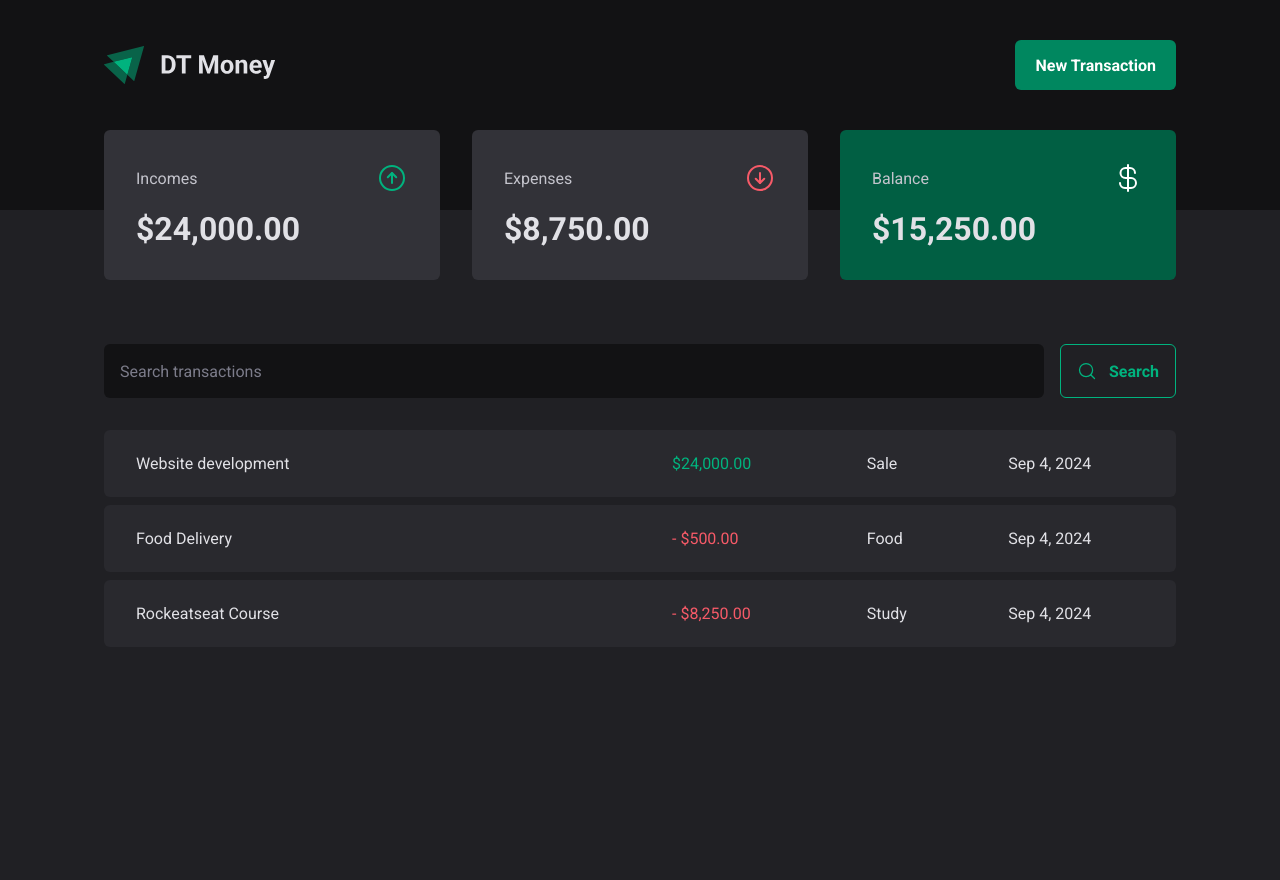
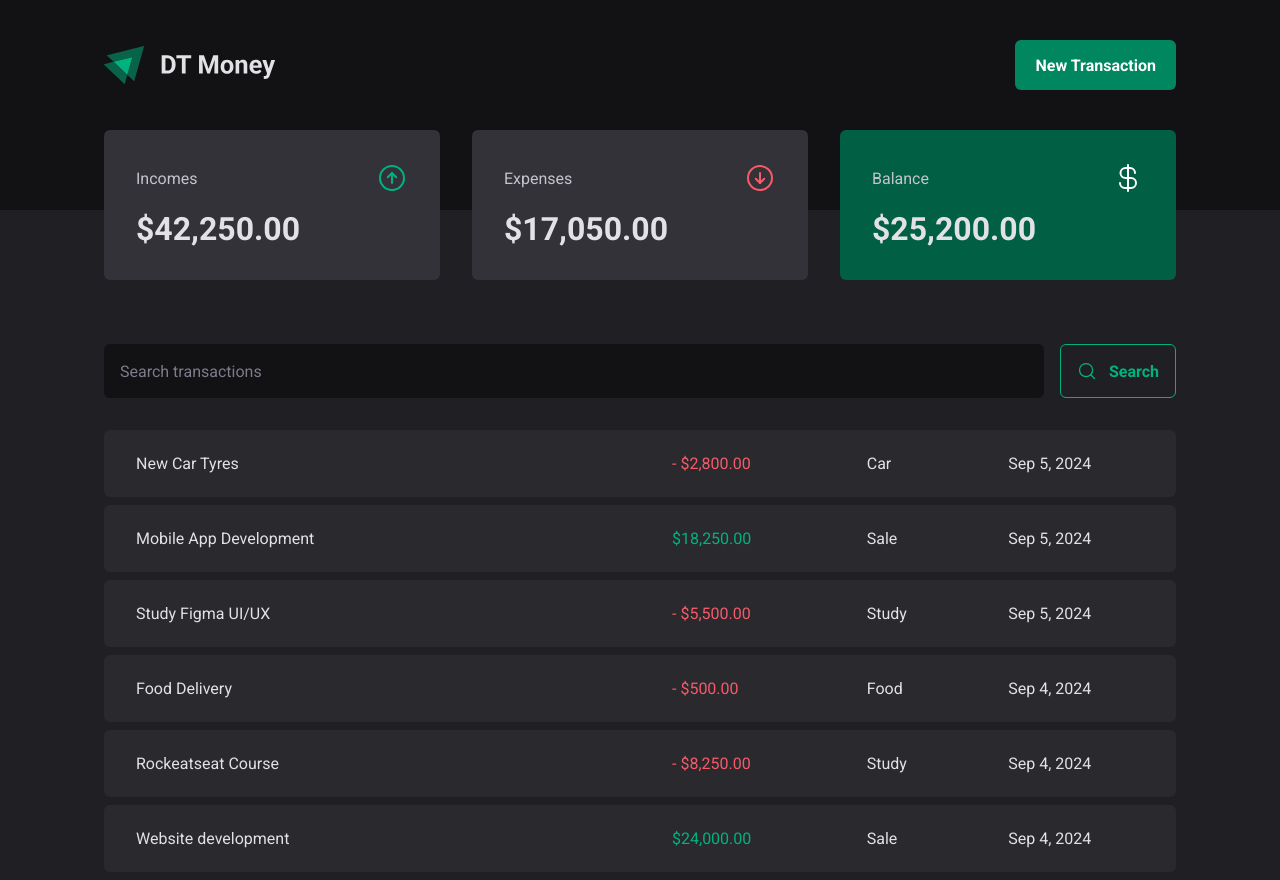
Before and after one commit to bielgirao/03-dt-money, a React (Vite) app: page / in a window 1280 px wide. Before the commit the page ends 800 px from the top, so only its background shows below. Built offline with nearby package versions, Linux system fonts and the light colour scheme; data requests are answered from the project's data file.

Commit message:
feat: add createTransaction method to transactions context and to new transaction modal components

```diff
--- a/server.json
+++ b/server.json
@@ -23,6 +23,30 @@
       "category": "Study",
       "amount": 8250,
       "createdAt": "2024-09-04T23:21:19.942Z"
+    },
+    {
+      "description": "Study Figma UI/UX",
+      "type": "expense",
+      "category": "Study",
+      "amount": 5500,
+      "createdAt": "2024-09-05T02:14:17.427Z",
+      "id": 4
+    },
+    {
+      "description": "Mobile App Development",
+      "type": "income",
+      "category": "Sale",
+      "amount": 18250,
+      "createdAt": "2024-09-05T02:17:10.137Z",
+      "id": 5
+    },
+    {
+      "description": "New Car Tyres",
+      "type": "expense",
+      "category": "Car",
+      "amount": 2800,
+      "createdAt": "2024-09-05T02:27:30.390Z",
+      "id": 6
     }
   ]
 }
--- a/src/components/NewTransactionModal/index.tsx
+++ b/src/components/NewTransactionModal/index.tsx
@@ -4,6 +4,8 @@ import {ArrowCircleDown, ArrowCircleUp, X} from "phosphor-react";
 import * as z from 'zod';
 import {Controller, useForm} from "react-hook-form";
 import {zodResolver} from "@hookform/resolvers/zod";
+import {useContext} from "react";
+import {TransactionsContext} from "../../contexts/TransactionsContext.tsx";
 
 const newTransactionFormSchema = z.object({
     description: z.string(),
@@ -15,10 +17,13 @@ const newTransactionFormSchema = z.object({
 type NewTransactionFormInputs = z.infer<typeof newTransactionFormSchema>;
 
 export function NewTransactionModal() {
+    const { createTransaction } = useContext(TransactionsContext)
+
     const {
         control,
         register,
         handleSubmit,
+        reset,
         formState: {
             isSubmitting,
             isValid
@@ -28,8 +33,9 @@ export function NewTransactionModal() {
     })
 
     async function handleCreateNewTransaction(data: NewTransactionFormInputs) {
-        await new Promise(resolve => setTimeout(resolve, 2000))
-        console.log(data)
+        const { description, amount, category, type } = data;
+        await createTransaction({description, amount, category, type});
+        reset();
     }
 
     return (
--- a/src/contexts/TransactionsContext.tsx
+++ b/src/contexts/TransactionsContext.tsx
@@ -13,10 +13,18 @@ interface Transaction {
 interface TransactionsContextType {
     transactions: Transaction[];
     fetchTransactions: (query?: string) => Promise<void>;
+    createTransaction: (transaction: CreateTransactionInput) => Promise<void>;
 }
 
 interface TransactionsProviderProps {
     children: ReactNode;
+}
+
+interface CreateTransactionInput {
+    description: string;
+    amount: number;
+    category: string;
+    type: 'income'|'expense';
 }
 
 export const TransactionsContext = createContext({} as TransactionsContextType);
@@ -27,10 +35,26 @@ export function TransactionsProvider({children}: TransactionsProviderProps) {
     async function fetchTransactions(query?: string){
         const response = await api.get('transactions', {
             params: {
+                _sort: 'createdAt',
+                _order: 'desc',
                 q: query
             }
         });
         setTransactions(response.data);
+    }
+
+    async function createTransaction(data: CreateTransactionInput) {
+        const { description, amount, category, type } = data;
+
+        const response = await api.post('transactions', {
+            description,
+            type,
+            category,
+            amount,
+            createdAt: new Date(),
+        });
+
+        setTransactions(state=> [response.data, ...state]);
     }
 
     useEffect(() => {
@@ -39,7 +63,8 @@ export function TransactionsProvider({children}: TransactionsProviderProps) {
 
     return <TransactionsContext.Provider value={{
         transactions,
-        fetchTransactions
+        fetchTransactions,
+        createTransaction
     }}>
         {children}
     </TransactionsContext.Provider>
```
